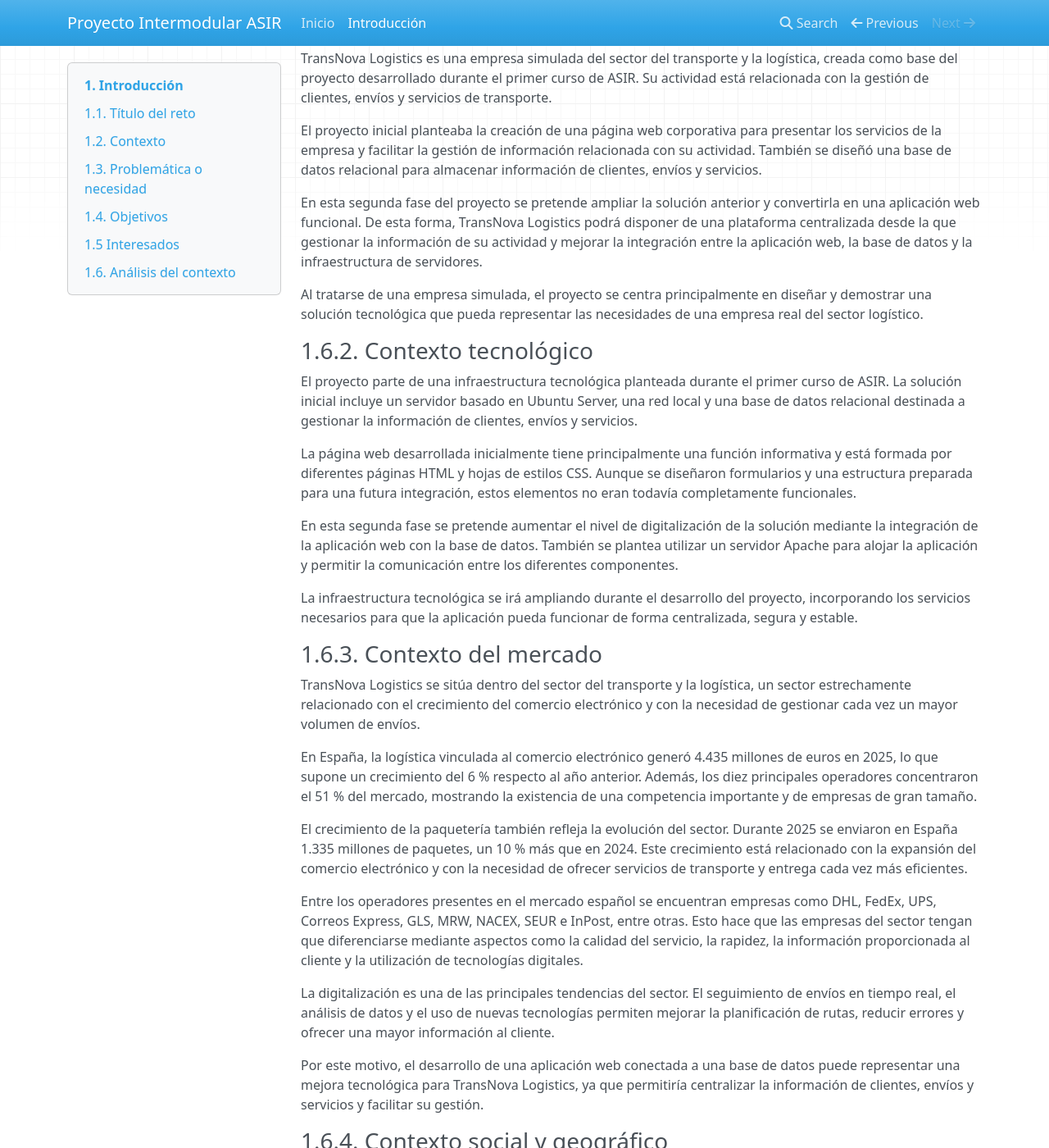
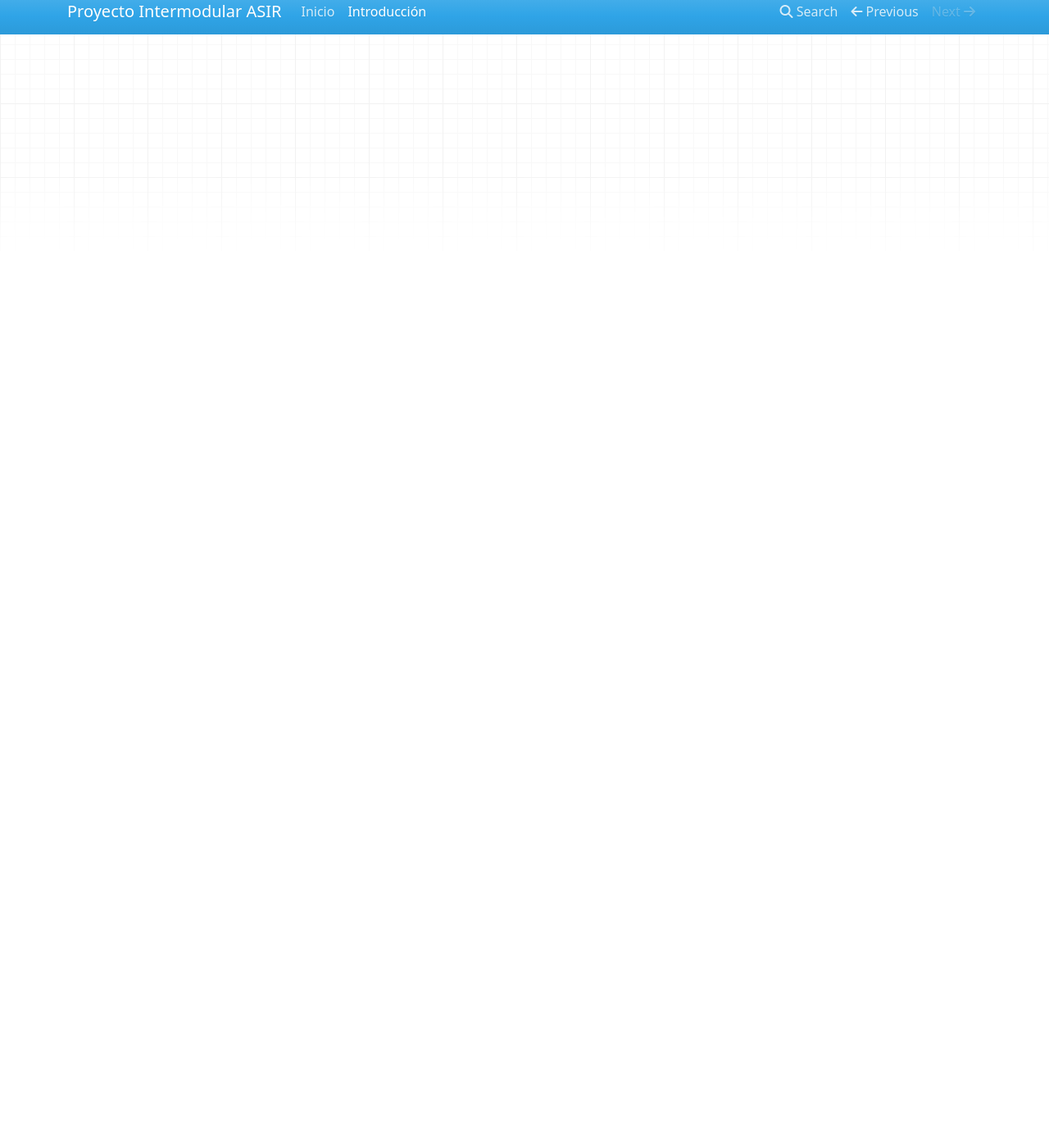
Before and after one commit to joelsanchezgalera-ship-it/Proyecto-Intermodular-ASIR, an MkDocs documentation site: the page built from docs/01_introduccion.md, in a window 1280 px wide and 1400 px high, scrolled down 1685 px. Shown: the whole window at 82% size. Built offline with MkDocs 1.6.1, drawn with Linux system fonts in a browser that asks for light colours; nearby versions of some CDN libraries; some of the changed text lies outside the part shown.

Commit message:
Update 01_introduccion.md

```diff
--- a/docs/01_introduccion.md
+++ b/docs/01_introduccion.md
@@ -42,50 +42,3 @@
 Desarrollador del proyecto	|Diseña, configura, implementa y documenta la solución.	|Integrar correctamente la aplicación web, el servidor y la base de datos.
 
 <!-- Introducción del proyecto TransNova Logistics -->
-## 1.6. Análisis del contexto
-
-### 1.6.1. Contexto empresarial
-
-TransNova Logistics es una empresa simulada del sector del transporte y la logística, creada como base del proyecto desarrollado durante el primer curso de ASIR. Su actividad está relacionada con la gestión de clientes, envíos y servicios de transporte.
-
-El proyecto inicial planteaba la creación de una página web corporativa para presentar los servicios de la empresa y facilitar la gestión de información relacionada con su actividad. También se diseñó una base de datos relacional para almacenar información de clientes, envíos y servicios.
-
-En esta segunda fase del proyecto se pretende ampliar la solución anterior y convertirla en una aplicación web funcional. De esta forma, TransNova Logistics podrá disponer de una plataforma centralizada desde la que gestionar la información de su actividad y mejorar la integración entre la aplicación web, la base de datos y la infraestructura de servidores.
-
-Al tratarse de una empresa simulada, el proyecto se centra principalmente en diseñar y demostrar una solución tecnológica que pueda representar las necesidades de una empresa real del sector logístico.
-
-### 1.6.2. Contexto tecnológico
-
-El proyecto parte de una infraestructura tecnológica planteada durante el primer curso de ASIR. La solución inicial incluye un servidor basado en Ubuntu Server, una red local y una base de datos relacional destinada a gestionar la información de clientes, envíos y servicios.
-
-La página web desarrollada inicialmente tiene principalmente una función informativa y está formada por diferentes páginas HTML y hojas de estilos CSS. Aunque se diseñaron formularios y una estructura preparada para una futura integración, estos elementos no eran todavía completamente funcionales.
-
-En esta segunda fase se pretende aumentar el nivel de digitalización de la solución mediante la integración de la aplicación web con la base de datos. También se plantea utilizar un servidor Apache para alojar la aplicación y permitir la comunicación entre los diferentes componentes.
-
-La infraestructura tecnológica se irá ampliando durante el desarrollo del proyecto, incorporando los servicios necesarios para que la aplicación pueda funcionar de forma centralizada, segura y estable.
-
-### 1.6.3. Contexto del mercado
-
-TransNova Logistics se sitúa dentro del sector del transporte y la logística, un sector estrechamente relacionado con el crecimiento del comercio electrónico y con la necesidad de gestionar cada vez un mayor volumen de envíos.
-
-En España, la logística vinculada al comercio electrónico generó 4.435 millones de euros en 2025, lo que supone un crecimiento del 6 % respecto al año anterior. Además, los diez principales operadores concentraron el 51 % del mercado, mostrando la existencia de una competencia importante y de empresas de gran tamaño.
-
-El crecimiento de la paquetería también refleja la evolución del sector. Durante 2025 se enviaron en España 1.335 millones de paquetes, un 10 % más que en 2024. Este crecimiento está relacionado con la expansión del comercio electrónico y con la necesidad de ofrecer servicios de transporte y entrega cada vez más eficientes.
-
-Entre los operadores presentes en el mercado español se encuentran empresas como DHL, FedEx, UPS, Correos Express, GLS, MRW, NACEX, SEUR e InPost, entre otras. Esto hace que las empresas del sector tengan que diferenciarse mediante aspectos como la calidad del servicio, la rapidez, la información proporcionada al cliente y la utilización de tecnologías digitales.
-
-La digitalización es una de las principales tendencias del sector. El seguimiento de envíos en tiempo real, el análisis de datos y el uso de nuevas tecnologías permiten mejorar la planificación de rutas, reducir errores y ofrecer una mayor información al cliente.
-
-Por este motivo, el desarrollo de una aplicación web conectada a una base de datos puede representar una mejora tecnológica para TransNova Logistics, ya que permitiría centralizar la información de clientes, envíos y servicios y facilitar su gestión.
-
-### 1.6.4. Contexto social y geográfico
-
-TransNova Logistics se plantea dentro del entorno de **Crevillent, en la provincia de Alicante**, un municipio con una importante actividad empresarial e industrial. Históricamente, la industria de la alfombra ha tenido un papel destacado en la economía local, mientras que actualmente la actividad económica está más diversificada y tiene un peso importante el sector servicios.
-
-El municipio cuenta además con diferentes áreas industriales y un tejido empresarial formado por empresas de distintos sectores. El Ayuntamiento dispone de un directorio empresarial en el que aparecen actividades relacionadas con el comercio, la industria, los servicios y también el transporte.
-
-La situación de Crevillent dentro del entorno de la provincia de Alicante y su proximidad a ciudades como Elche favorecen la relación con otras zonas empresariales y comerciales. Esta situación resulta relevante para una empresa dedicada al transporte y la logística, ya que sus actividades pueden estar relacionadas con el movimiento de mercancías entre empresas, clientes y diferentes localidades.
-
-Desde el punto de vista social y económico, la digitalización de las empresas puede contribuir a mejorar la gestión de sus actividades. De hecho, el Ayuntamiento ha impulsado durante los últimos años diferentes iniciativas relacionadas con el emprendimiento, la innovación y la modernización de establecimientos y actividades económicas.
-
-Por este motivo, el proyecto de TransNova Logistics pretende representar una solución tecnológica adaptada a las necesidades de una empresa del entorno, utilizando una aplicación web y una infraestructura informática que permitan gestionar la información de forma centralizada.
```
